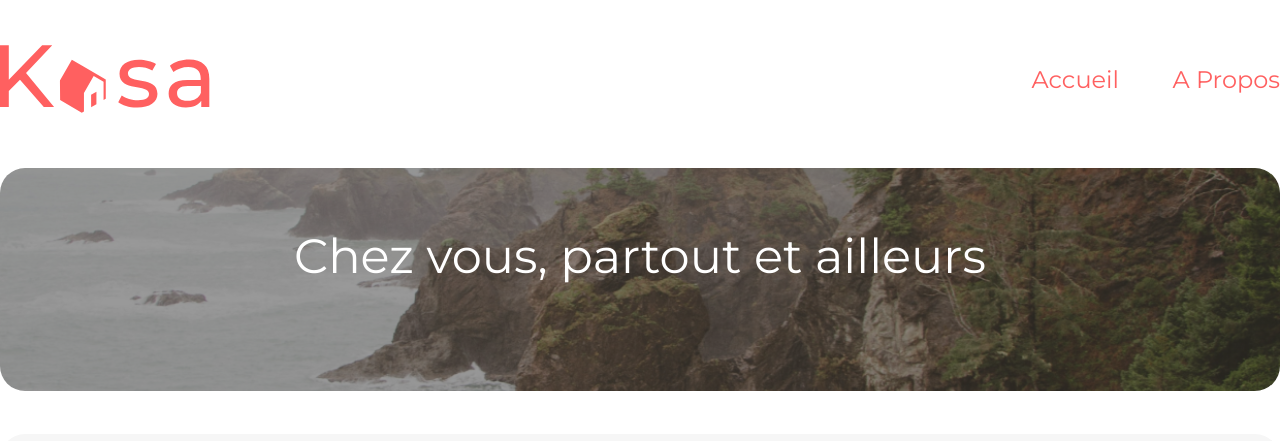
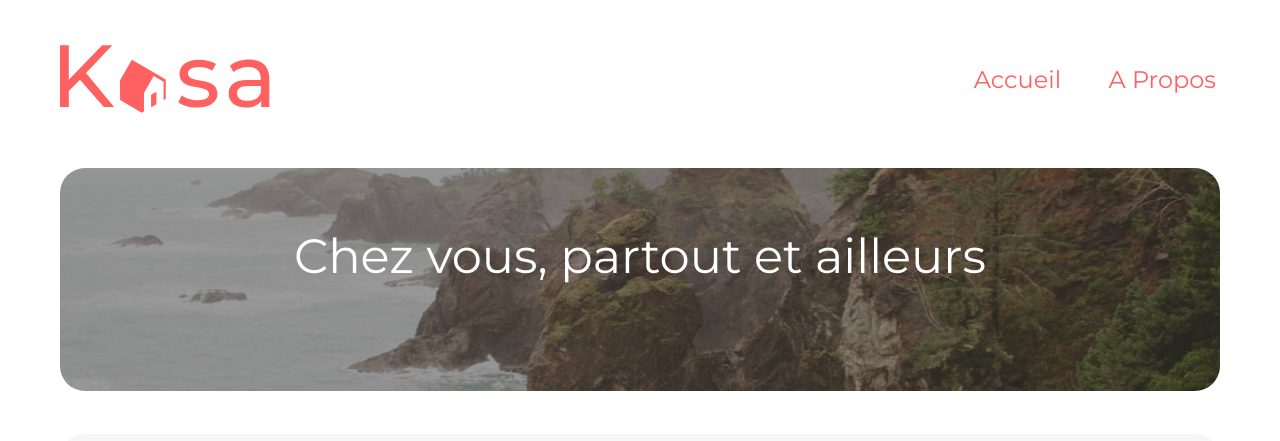
Before and after one commit to AgatheMazuret/Kasa, a React (Create React App) app: page / in a window 1280 px wide. Shown: the top 441 px of the page. Built offline with nearby package versions, Linux system fonts and the light colour scheme.

Commit message:
correction après soutenance

```diff
--- a/src/components/Cart/cart.scss
+++ b/src/components/Cart/cart.scss
@@ -5,8 +5,9 @@
   background-color: #f6f6f6;
   border-radius: 25px;
   justify-content: center;
-  gap: 80px;
+  gap: 40px;
   padding: 55px 0 55px 0;
+  margin: 0 60px 60px;
   @include wrap-flex;
 
   @media (max-width: 768px) {
--- a/src/components/Footer/Footer.scss
+++ b/src/components/Footer/Footer.scss
@@ -1,7 +1,9 @@
 @import '../../styles/global.scss';
 
 //FOOTER
-
+.footer {
+  width: 100%;
+}
 .logoFooter {
   width: 100%;
   height: 180px;
@@ -10,7 +12,7 @@
   margin-top: 50px;
   padding-bottom: 30px;
   @media (max-width: 768px){
-    margin-top: 0;
+    margin-top: 20px;
   }
 
   img {
--- a/src/components/Header/Header.scss
+++ b/src/components/Header/Header.scss
@@ -2,10 +2,10 @@
 
 // HEADER
 .header {
-  width: 100%;
+  width: 95%;
   height: 68px;
-  display: flex;
   padding: 45px 0 55px 0;
+  @include flex-center;
 
   @media (max-width: 768px) {
     padding: 0 15px;
@@ -13,7 +13,8 @@
   }
 
   .logo {
-    @include flex-center
+    @include flex-center;
+    margin-left: 60px;
   }
 
   .logo img {
--- a/src/pages/Error/error.scss
+++ b/src/pages/Error/error.scss
@@ -39,6 +39,7 @@ section {
 
     @media (max-width: 768px) {
       font-size: 14px;
+      padding-bottom: 30px;
     }
   }
 }
--- a/src/pages/Home/Home.scss
+++ b/src/pages/Home/Home.scss
@@ -17,12 +17,13 @@
     background-size: cover;
     background-position: center;
     height: 223px;
-    margin-bottom: 43px;
+    margin: 0 60px 43px 60px;
     @include flex-center;
 
     @media (max-width: 768px) {
       height: 115px;
       margin-bottom: 20px;
+      margin: 0 0 20px 0;
     }
 
     p {
```
